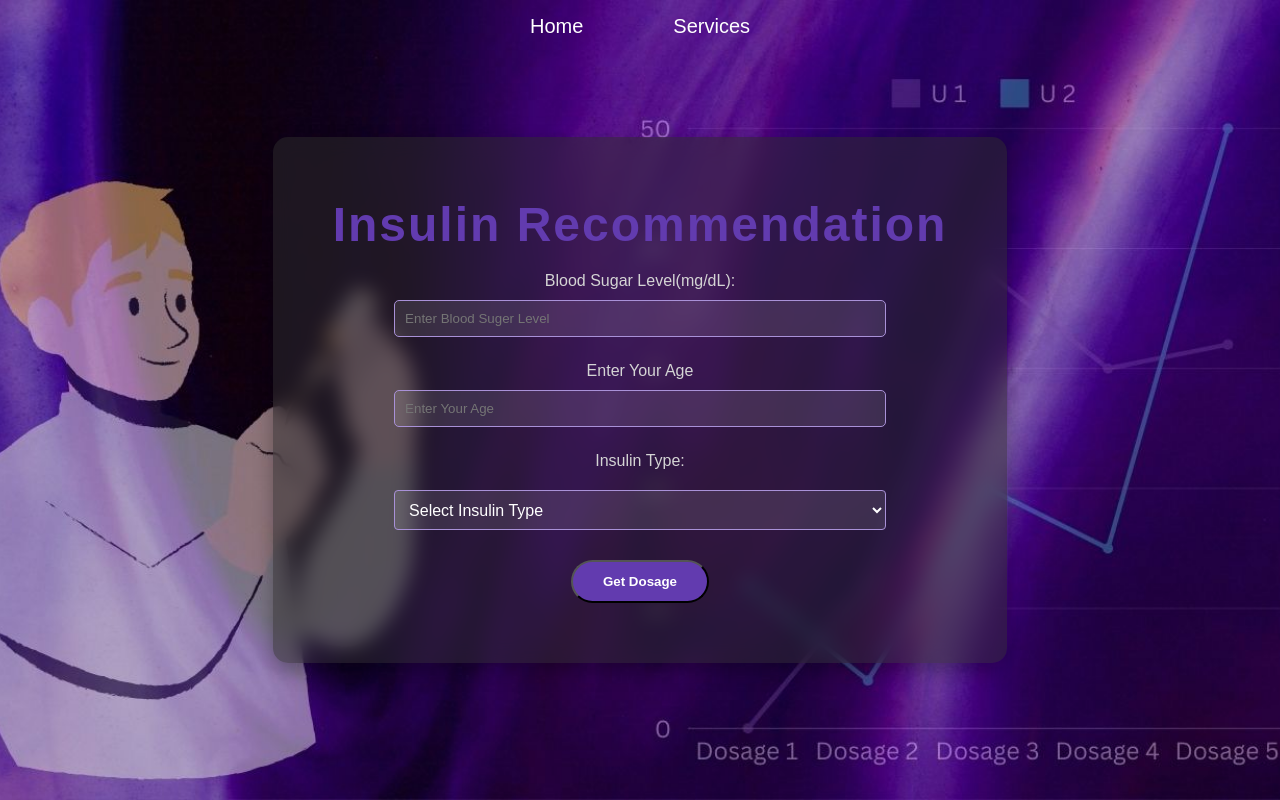
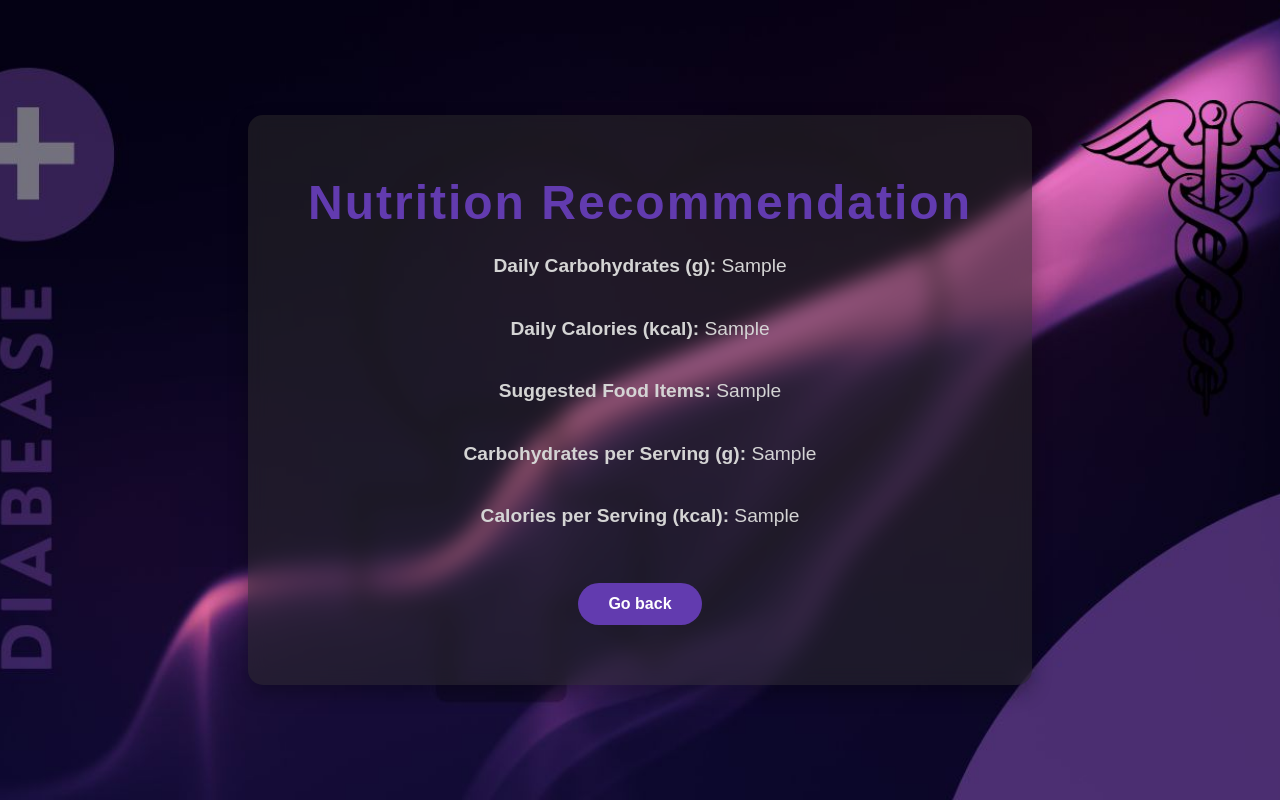
Before and after one commit to AntoJeffrinG/DiabEase, a Flask app: template Templates/model1.html in a window 1280 px wide. Run offline with Flask 3, Linux system fonts and the light colour scheme; the template is opened without the code that fills it: most values are stand-ins (such as "Sample title", 1, 10 or a date in 2020).

Commit message:
Update model1.html

```diff
--- a/Templates/model1.html
+++ b/Templates/model1.html
@@ -3,45 +3,26 @@
 <head>
     <meta charset="UTF-8">
     <meta name="viewport" content="width=device-width, initial-scale=1.0">
-    <title>Insulin Recommendation</title>
+    <title>Dietary Suggestion</title>
     <link rel="icon" href="/static/images/logo.png" type="image/png">
     <link rel="stylesheet" href="/static/css/styles.css"> <!-- Link to your main CSS file -->
 </head>
 <body>
-    <!-- Navigation Bar -->
-    <nav>
-        <ul>
-            <li><a href="/">Home</a></li>
-            <li><a href="/services">Services</a></li>
-        </ul>
-    </nav>
-
-    <!-- Insulin Dosage Section -->
-    <section class="insulin-dosage-section">
+    <section class="nutrition-result-section">
         <div class="content">
-            <h1 class="heading">Insulin Recommendation</h1>
-            <form action="/insulin" method="post" class="form-style">
-                <div class="input-group">
-                    <label for="blood_sugar">Blood Sugar Level(mg/dL):</label>
-                    <input type="text" id="blood_sugar" name="blood_sugar" autocomplete="off" placeholder="Enter Blood Suger Level">
+            <h1>Nutrition Recommendation</h1>
+            {% if result != "No suitable diet found." %}
+                <div class="nutrition-info">
+                    <p><strong>Daily Carbohydrates (g):</strong> {{ result["Daily Carbohydrates (g)"] }}</p>
+                    <p><strong>Daily Calories (kcal):</strong> {{ result["Daily Calories (kcal)"] }}</p>
+                    <p><strong>Suggested Food Items:</strong> {{ result["Suggested Food Items"] }}</p>
+                    <p><strong>Carbohydrates per Serving (g):</strong> {{ result["Carbohydrates per Serving (g)"] }}</p>
+                    <p><strong>Calories per Serving (kcal):</strong> {{ result["Calories per Serving (kcal)"] }}</p>
                 </div>
-                <div class="input-group">
-                    <label for="dob">Enter Your Age</label>
-                    <input type="text" id="dob" name="dob" autocomplete="off" placeholder="Enter Your Age">
-                </div>
-                <div class="input-group">
-                    <label for="insulin_type">Insulin Type:</label>
-                    <select id="insulin_type" name="insulin_type" required>
-                        <option value="" disabled selected>Select Insulin Type</option>
-                        <option value="Rapid-acting">Rapid-acting</option>
-                        <option value="Short-acting">Short-acting</option>
-                        <option value="Intermediate-acting">Intermediate-acting</option>
-                        <option value="Long-acting">Long-acting</option>
-                        <option value="Pre-Mixed">Pre-Mixed</option>
-                    </select>
-                </div>
-                <input type="submit" value="Get Dosage" class="button colorful-hover">
-            </form>
+            {% else %}
+                <p>{{ result }}</p>
+            {% endif %}
+            <a href="/model1" class="button colorful-hover">Go back</a>
         </div>
     </section>
 </body>
```
